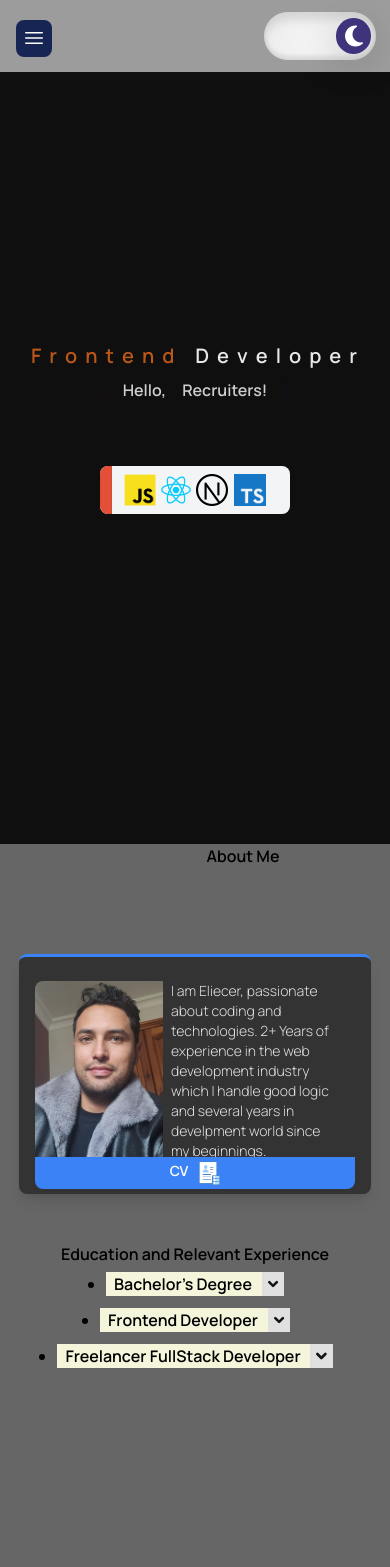
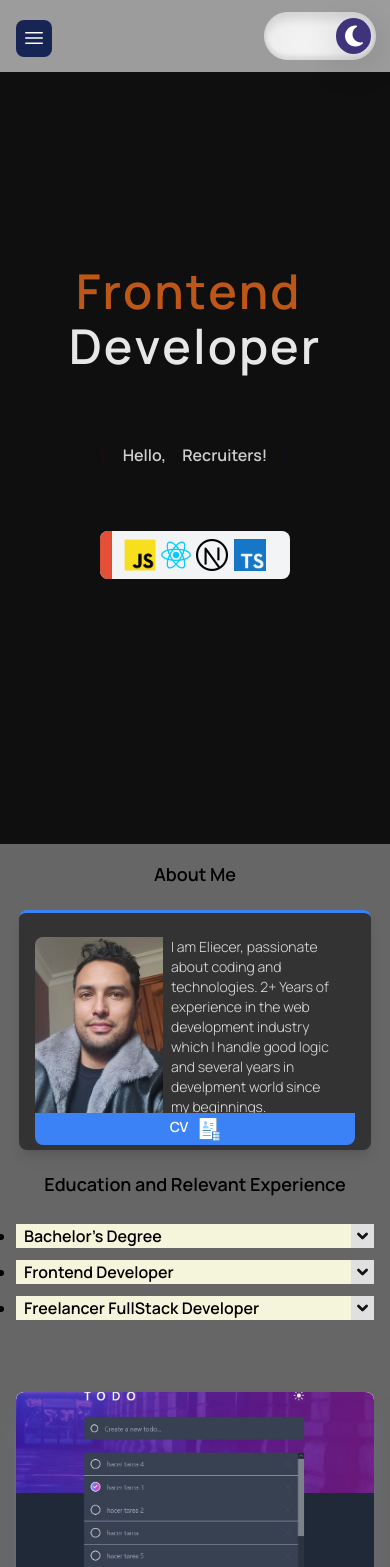
Before and after one commit to neoEliecer-47/portfolio, a React (Vite) app: page / in a window 390 px wide. Shown: the top 1567 px of the page. Built offline with nearby package versions, Linux system fonts and the light colour scheme; what @midudev/tailwind-animations would draw is missing.

Commit message:
new interface mobile done

```diff
--- a/src/components/About.jsx
+++ b/src/components/About.jsx
@@ -12,20 +12,19 @@ import Accordion from "./interface/Accordion/Accordion";
 const About = () => {
   const { isVisible, refOneSingleElement: ref } = useLazyLoad();
   const { isVisible: isVisible2, refOneSingleElement: ref2 } = useLazyLoad();
-  const { isVisible:isVisible3, refOneSingleElement: ref3 } = useLazyLoad();
+  const { isVisible: isVisible3, refOneSingleElement: ref3 } = useLazyLoad();
   const { isVisible: isVisible4, refOneSingleElement: ref4 } = useLazyLoad();
 
   return (
-    <div className=" md:grid flex flex-col justify-center items-center md:grid-cols-2 h-full lg:mx-[7rem] mb-[13rem]">
+    <div className=" md:grid flex flex-col justify-center items-center md:grid-cols-2 h-full lg:mx-[7rem] md:mb-[13rem] mb-[3rem]">
       <aside
         className={classNames(
-          "flex items-center justify-center ml-24 m-0 p-0 h-full",
-
+          "flex items-center justify-center md:ml-24 m-0 p-0 h-full w-full"
         )}
       >
         <h1
           className={classNames(
-            "md:text-xl font-semibold border-b-[6px] border-orange-500 border-opacity-0 hover:border-opacity-50 transition-all duration-500",
+            "p-4 text-lg md:p-0 md:text-xl font-semibold border-b-[6px] border-orange-500 border-opacity-0 hover:border-opacity-50 transition-all duration-500",
             isVisible && "animate-fade-in-left"
           )}
           ref={ref}
@@ -36,7 +35,7 @@ const About = () => {
 
       <div
         className={classNames(
-          " h-[15rem] md:h-[17rem] w-[22rem] md:w-[25rem] flex flex-col mt-[5rem] dark:bg-black/50 dark:hover:bg-black/35 dark:text-white/85 bg-gray-100 border-t-[3px] border-blue-500 md:border-green-400 lg:border-black py-6 px-4 mx-4 md:mx-0 rounded-lg lg:mx-auto md:hover:bg-blue-50 shadow-lg hover:shadow-blue-300 md:hover:shadow-gray-400 transition-all duration-700 delay-500 mb-[3rem] ",
+          " h-[15rem] md:h-[17rem] w-[22rem] md:w-[25rem] flex flex-col md:mt-[5rem] dark:bg-black/50 dark:hover:bg-black/35 dark:text-white/85 bg-gray-100 border-t-[3px] border-blue-500 md:border-green-400 lg:border-black py-6 px-4 mx-4 md:mx-0 rounded-lg lg:mx-auto md:hover:bg-blue-50 shadow-lg hover:shadow-blue-300 md:hover:shadow-gray-400 transition-all duration-700 delay-500 md:mb-[3rem] ",
           `${
             isVisible2 && "animate-bounce-fade-in"
           }` /*el estado esta haciendo que se vuelva a renderizar cada vez que hay un cambio por ende se vuelve a ejecutar el observer en el useEffect*/
@@ -85,7 +84,7 @@ const About = () => {
       <aside className="md:flex items-center justify-center m-0 p-0 h-full animate-zoom-in">
         <h1
           className={classNames(
-            "md:ml-24 md:text-xl font-semibold border-b-[6px] border-orange-500 border-opacity-0 hover:border-opacity-50 transition-all duration-500",
+            "text-lg p-5 md:p-0 md:ml-24 md:text-xl font-semibold border-b-[6px] border-orange-500 border-opacity-0 hover:border-opacity-50 transition-all duration-500",
             isVisible3 && "animate-fade-in-right"
           )}
           ref={ref3}
@@ -95,7 +94,7 @@ const About = () => {
       </aside>
       <aside
         className={classNames(
-          "h-full flex justify-start items-start flex-col gap-3",
+          "h-full flex justify-start items-start flex-col gap-3 px-4 w-full",
           isVisible4 && "animate-fade-in-up"
         )}
         ref={ref4}
--- a/src/components/MainPage.jsx
+++ b/src/components/MainPage.jsx
@@ -6,10 +6,6 @@ import nextLogo from "../assets/some-skills/nextjs.png";
 import NameAnimation from "./ui/NameAnimation";
 import classNames from "classnames";
 import styles from "./rubberBand.module.css";
-
-
-
-
 
 const Main = () => {
   const [currentColorIndex, setCurrentColorIndex] = useState(0);
@@ -25,10 +21,6 @@ const Main = () => {
     transition: "color 0.9s ease",
     color: colors[currentColorIndex],
   };
-
-
-
-
 
   useEffect(() => {
     const intervalId = setInterval(() => {
@@ -52,51 +44,61 @@ const Main = () => {
   ];
 
   return (
-
-      <div style={{overflowAnchor: "none"}} className="h-[100vh] bg-white/35 dark:bg-black/85 flex flex-col gap-2 items-center font-bold justify-center  pb-5   transition-all duration-700 ease-in">
+    <div
+      style={{ overflowAnchor: "none" }}
+      className="h-[100vh] bg-white/35 dark:bg-black/85 flex flex-col gap-2 items-center font-bold justify-center  pb-5   transition-all duration-700 ease-in"
+    >
       <section
         className={classNames(
-          "dark:text-white/90 flex items-center justify-center mt-8 text-xl md:text-3xl lg:text-7xl gap-[6px] tracking-widest font-extrabold",
+          "dark:text-white/90 mb-16 flex flex-col md:flex-row items-center justify-center mt-8 text-xl md:text-3xl lg:text-7xl gap-[1rem] md:gap-2 tracking-widest font-extrabold",
           styles.wrapperRB
         )}
       >
-        <span style={h2Style} className={styles.RB}>
+        <div className="m-0 p-0">
+          <span style={h2Style} className={classNames(styles.RB, styles.word)}>
             F
           </span>
-        <span style={h2Style} className={styles.RB}>
+          <span style={h2Style} className={classNames(styles.RB, styles.word)}>
             r
           </span>
-        <span style={h2Style} className={styles.RB}>
+          <span style={h2Style} className={classNames(styles.RB, styles.word)}>
             o
           </span>
-        <span style={h2Style} className={styles.RB}>
+          <span style={h2Style} className={classNames(styles.RB, styles.word)}>
             n
           </span>
-        <span style={h2Style} className={styles.RB}>
+          <span style={h2Style} className={classNames(styles.RB, styles.word)}>
             t
           </span>
-        <span style={h2Style} className={styles.RB}>
+          <span style={h2Style} className={classNames(styles.RB, styles.word)}>
             e
           </span>
-        <span style={h2Style} className={styles.RB}>
+          <span style={h2Style} className={classNames(styles.RB, styles.word)}>
             n
           </span>
           <span
             style={h2Style}
-          className={classNames("mr-[0.8rem] md:mr-[1.2rem]", styles.RB)}
+            className={classNames(
+              "mr-[0.8rem] md:mr-[1.2rem]",
+              styles.RB,
+              styles.word
+            )}
           >
             d
           </span>
+        </div>
 
-        <span className={styles.RB}>D</span>
-        <span className={styles.RB}>e</span>
-        <span className={styles.RB}>v</span>
-        <span className={styles.RB}>e</span>
-        <span className={styles.RB}>l</span>
-        <span className={styles.RB}>o</span>
-        <span className={styles.RB}>p</span>
-        <span className={styles.RB}>e</span>
-        <span className={styles.RB}>r</span>
+        <div className="m-0 p-0">
+          <span className={classNames(styles.RB, styles.word)}>D</span>
+          <span className={classNames(styles.RB, styles.word)}>e</span>
+          <span className={classNames(styles.RB, styles.word)}>v</span>
+          <span className={classNames(styles.RB, styles.word)}>e</span>
+          <span className={classNames(styles.RB, styles.word)}>l</span>
+          <span className={classNames(styles.RB, styles.word)}>o</span>
+          <span className={classNames(styles.RB, styles.word)}>p</span>
+          <span className={classNames(styles.RB, styles.word)}>e</span>
+          <span className={classNames(styles.RB, styles.word)}>r</span>
+        </div>
       </section>
       <NameAnimation words={words} />
       <div className="bg-gray-100 group relative overflow-hidden py-2 px-6 mt-14 rounded-lg">
@@ -132,9 +134,6 @@ const Main = () => {
         </article>
       </div>
     </div>
-
-
-
   );
 };
 
--- a/src/components/ModalMobile.jsx
+++ b/src/components/ModalMobile.jsx
@@ -26,7 +26,7 @@ const Modal = ({ setModal, modal }) => {
         to="about"
         smooth={true}
         duration={700}
-        className="dark:bg-white/85 font-semibold mt-10 p-2 bg-white rounded-tl-lg rounded-tr-lg md:hover:bg-blue-500 hover:text-white duration-500 mx-4"
+        className="dark:bg-white/85 font-semibold mt-8 p-2 bg-white rounded-tl-lg rounded-tr-lg md:hover:bg-blue-500 hover:text-white duration-500 mx-4"
       >
         About
       </Link>
--- a/src/components/interface/Accordion/Accordion.module.css
+++ b/src/components/interface/Accordion/Accordion.module.css
@@ -7,7 +7,7 @@
 .container {
   margin: 1rem 0;
   cursor: pointer;
-
+  width: 100%;
 }
 .content {
   transition: all 400ms ease-in-out;
@@ -20,7 +20,7 @@
   transition: height 400ms ease-in-out;
   background-color: aquamarine;
   cursor: pointer;
-  height: 5.5rem;
+  height: 7.5rem;
 }
 
 /* .contentUnactive{
--- a/src/components/rubberBand.module.css
+++ b/src/components/rubberBand.module.css
@@ -5,11 +5,23 @@
       Roboto, Oxygen, Ubuntu, Cantarell, "Open Sans", "Helvetica Neue",
       sans-serif;
   }
+
+  .word{
+    font-size: 5rem;
+  }
+}
+
+
+
+.word{
+  font-size: 3rem;
+  height: 100%;
 }
 .RB {
   cursor: pointer;
   display: inline-block;
   transition: all 400ms ease;
+
 }
 
 .RB:hover {
```
Lines whose indentation alone changed are shown as unchanged.
